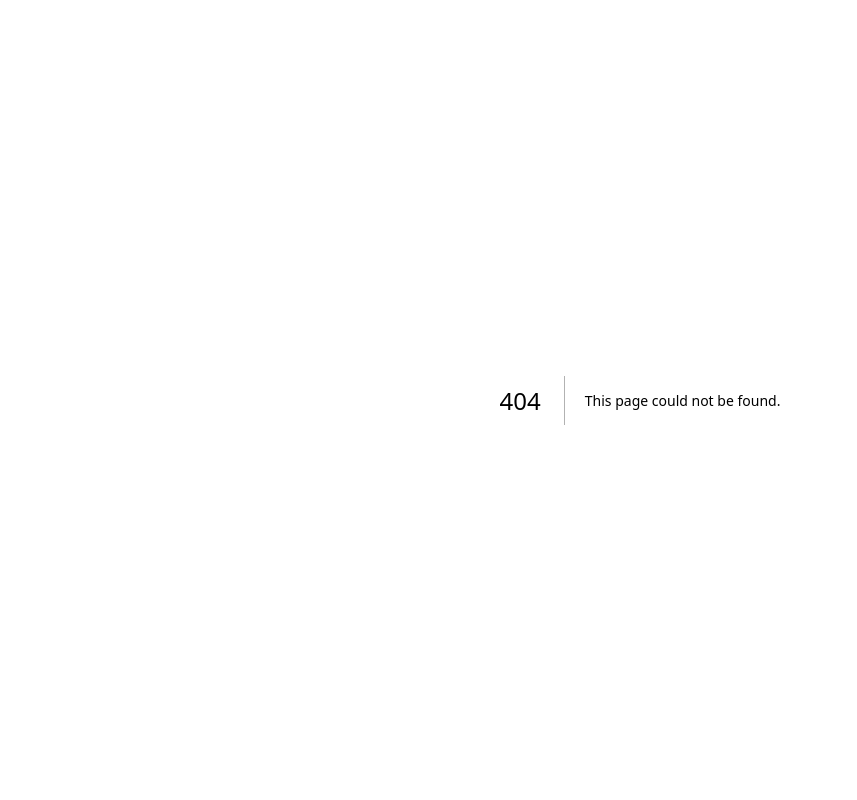
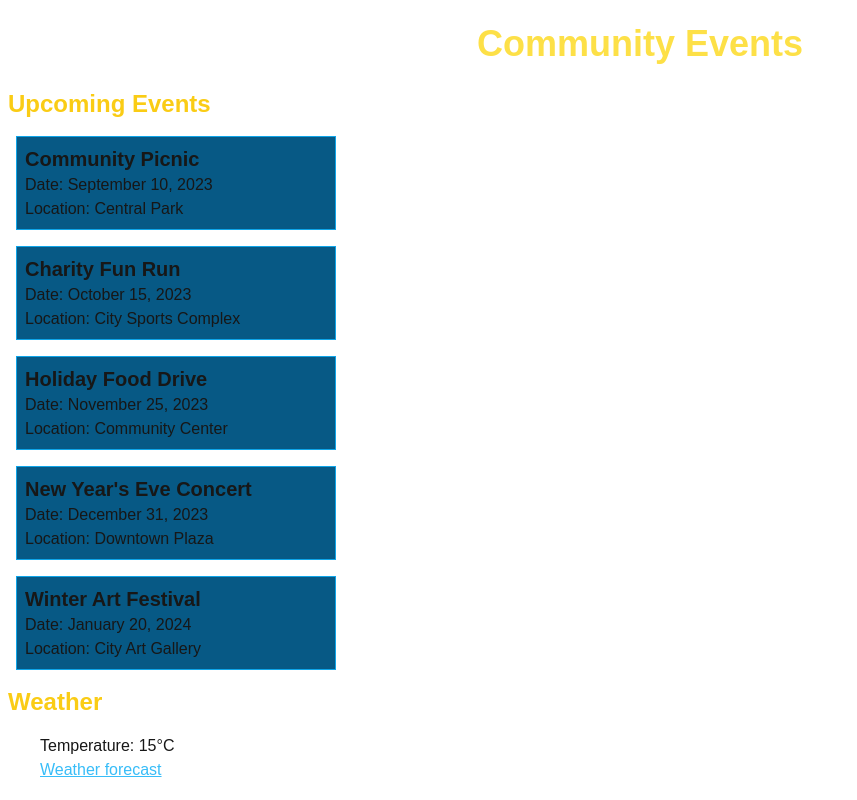
Before and after one commit to applebarrientos/cprg306-assignments, a Next.js app: page /week-3-sample in a window 1280 px wide. Before the commit this address had no page. Shown: the whole page, without its empty margins (0-857 px from the left). Built offline with nearby package versions, Linux system fonts and the light colour scheme.

Commit message:
week-3 added
week 3 assignment added

```diff
--- a/app/page.js
+++ b/app/page.js
@@ -8,6 +8,9 @@ export default function Home() {
       <li>
         <Link href="/week-2">Week-2</Link>
       </li>
+      <li>
+        <Link href="/week-3">Week-3</Link>
+      </li>
     </main>
   );
 }
--- /dev/null
+++ b/app/week-3-sample/event-card.js
@@ -0,0 +1,9 @@
+export default function EventCard({ name, date, location }) {
+  return (
+    <div className="border border-sky-500 bg-sky-800 w-full max-w-xs m-4 p-2">
+      <h3 className="text-xl font-bold">{name}</h3>
+      <p>Date: {date}</p>
+      <p>Location: {location}</p>
+    </div>
+  );
+}
--- /dev/null
+++ b/app/week-3-sample/event-list.js
@@ -0,0 +1,61 @@
+import EventCard from "./event-card";
+import Heading from "./heading";
+
+export default function EventList() {
+  const event1 = {
+    name: "Community Picnic",
+    date: "September 10, 2023",
+    location: "Central Park",
+  };
+  const event2 = {
+    name: "Charity Fun Run",
+    date: "October 15, 2023",
+    location: "City Sports Complex",
+  };
+  const event3 = {
+    name: "Holiday Food Drive",
+    date: "November 25, 2023",
+    location: "Community Center",
+  };
+  const event4 = {
+    name: "New Year's Eve Concert",
+    date: "December 31, 2023",
+    location: "Downtown Plaza",
+  };
+  const event5 = {
+    name: "Winter Art Festival",
+    date: "January 20, 2024",
+    location: "City Art Gallery",
+  };
+
+  return (
+    <>
+      <Heading title="Upcoming Events" />
+      <EventCard
+        name={event1.name}
+        date={event1.date}
+        location={event1.location}
+      />
+      <EventCard
+        name={event2.name}
+        date={event2.date}
+        location={event2.location}
+      />
+      <EventCard
+        name={event3.name}
+        date={event3.date}
+        location={event3.location}
+      />
+      <EventCard
+        name={event4.name}
+        date={event4.date}
+        location={event4.location}
+      />
+      <EventCard
+        name={event5.name}
+        date={event5.date}
+        location={event5.location}
+      />
+    </>
+  );
+}
--- /dev/null
+++ b/app/week-3-sample/heading.js
@@ -0,0 +1,3 @@
+export default function Heading({ title }) {
+  return <h2 className="text-2xl font-bold m-2 text-yellow-400">{title}</h2>;
+}
--- /dev/null
+++ b/app/week-3-sample/page.js
@@ -0,0 +1,14 @@
+import EventList from "./event-list";
+import Weather from "./weather";
+
+export default function Page() {
+  return (
+    <main>
+      <h1 className="text-4xl font-bold m-6 text-center text-yellow-300">
+        Community Events
+      </h1>
+      <EventList />
+      <Weather />
+    </main>
+  );
+}
--- /dev/null
+++ b/app/week-3-sample/weather.js
@@ -0,0 +1,23 @@
+import Link from "next/link";
+import Heading from "./heading";
+
+export default function Weather() {
+  return (
+    <div>
+      <Heading title="Weather" />
+
+      <div className="ml-8 p-2">
+        <p>Temperature: 15°C</p>
+        <p>
+          <Link
+            href="https://www.theweathernetwork.com/ca/weather/alberta/calgary"
+            className="underline text-sky-400"
+            target="_blank"
+          >
+            Weather forecast
+          </Link>
+        </p>
+      </div>
+    </div>
+  );
+}
--- /dev/null
+++ b/app/week-3/item-list.js
@@ -0,0 +1,92 @@
+import Item from "./item";
+
+export default function ItemList() {
+  const item1 = {
+    name: "milk, 4 L 🥛",
+    quantity: 1,
+    category: "dairy",
+  };
+
+  const item2 = {
+    name: "bread 🍞",
+    quantity: 2,
+    category: "bakery",
+  };
+
+  const item3 = {
+    name: "eggs, dozen 🥚",
+    quantity: 2,
+    category: "dairy",
+  };
+
+  const item4 = {
+    name: "bananas 🍌",
+    quantity: 6,
+    category: "produce",
+  };
+
+  const item5 = {
+    name: "broccoli 🥦",
+    quantity: 3,
+    category: "produce",
+  };
+
+  const item6 = {
+    name: "chicken breasts, 1 kg 🍗",
+    quantity: 1,
+    category: "meat",
+  };
+
+  const item7 = {
+    name: "pasta sauce 🍝",
+    quantity: 3,
+    category: "canned goods",
+  };
+
+  const item8 = {
+    name: "spaghetti, 454 g 🍝",
+    quantity: 2,
+    category: "dry goods",
+  };
+
+  const item9 = {
+    name: "toilet paper, 12 pack 🧻",
+    quantity: 1,
+    category: "household",
+  };
+
+  const item10 = {
+    name: "paper towels, 6 pack",
+    quantity: 1,
+    category: "household",
+  };
+
+  const item11 = {
+    name: "dish soap 🍽️",
+    quantity: 1,
+    category: "household",
+  };
+
+  const item12 = {
+    name: "hand soap 🧼",
+    quantity: 4,
+    category: "household",
+  };
+
+  return (
+    <main>
+      <Item {...item1} />
+      <Item {...item2} />
+      <Item {...item3} />
+      <Item {...item4} />
+      <Item {...item5} />
+      <Item {...item6} />
+      <Item {...item7} />
+      <Item {...item8} />
+      <Item {...item9} />
+      <Item {...item10} />
+      <Item {...item11} />
+      <Item {...item12} />
+    </main>
+  );
+}
--- /dev/null
+++ b/app/week-3/item.js
@@ -0,0 +1,12 @@
+export default function Item({ name, quantity, category }) {
+  return (
+    <ul>
+      <li className="p-2 m-4 bg-slate-900 max-w-sm">
+        <h2 className="text-xl font-bold text-white">{name}</h2>
+        <div className="text-sm text-white">
+          Buy {quantity} in {category}
+        </div>
+      </li>
+    </ul>
+  );
+}
--- /dev/null
+++ b/app/week-3/page.js
@@ -0,0 +1,10 @@
+import ItemList from "./item-list";
+
+export default function Page() {
+  return (
+    <main className="bg-slate-950">
+      <h2 className="text-3xl font-bold p-3 text-white">Shopping List</h2>
+      <ItemList />
+    </main>
+  );
+}
```
Also changed, not shown: app/week-2/student-info.js (+11 -7 lines).
